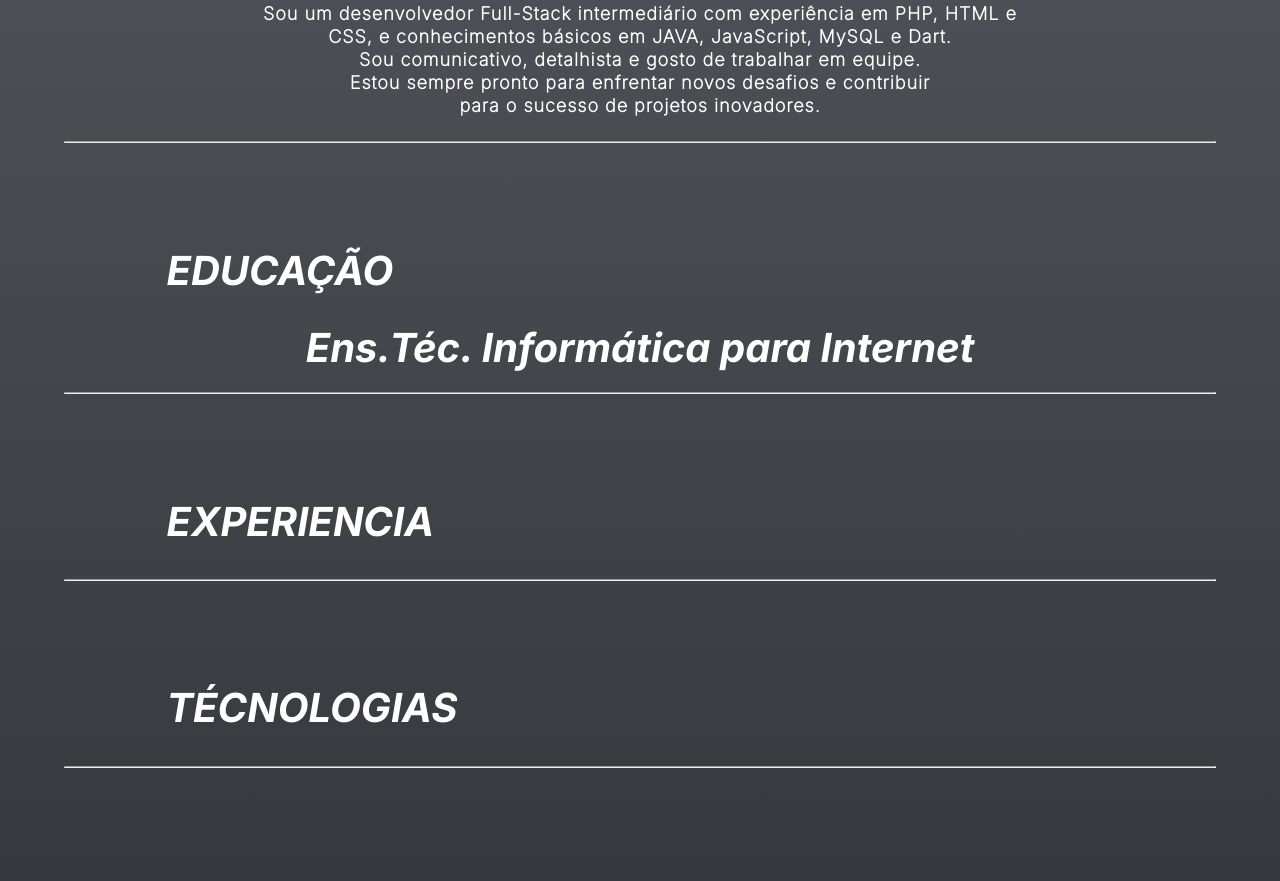
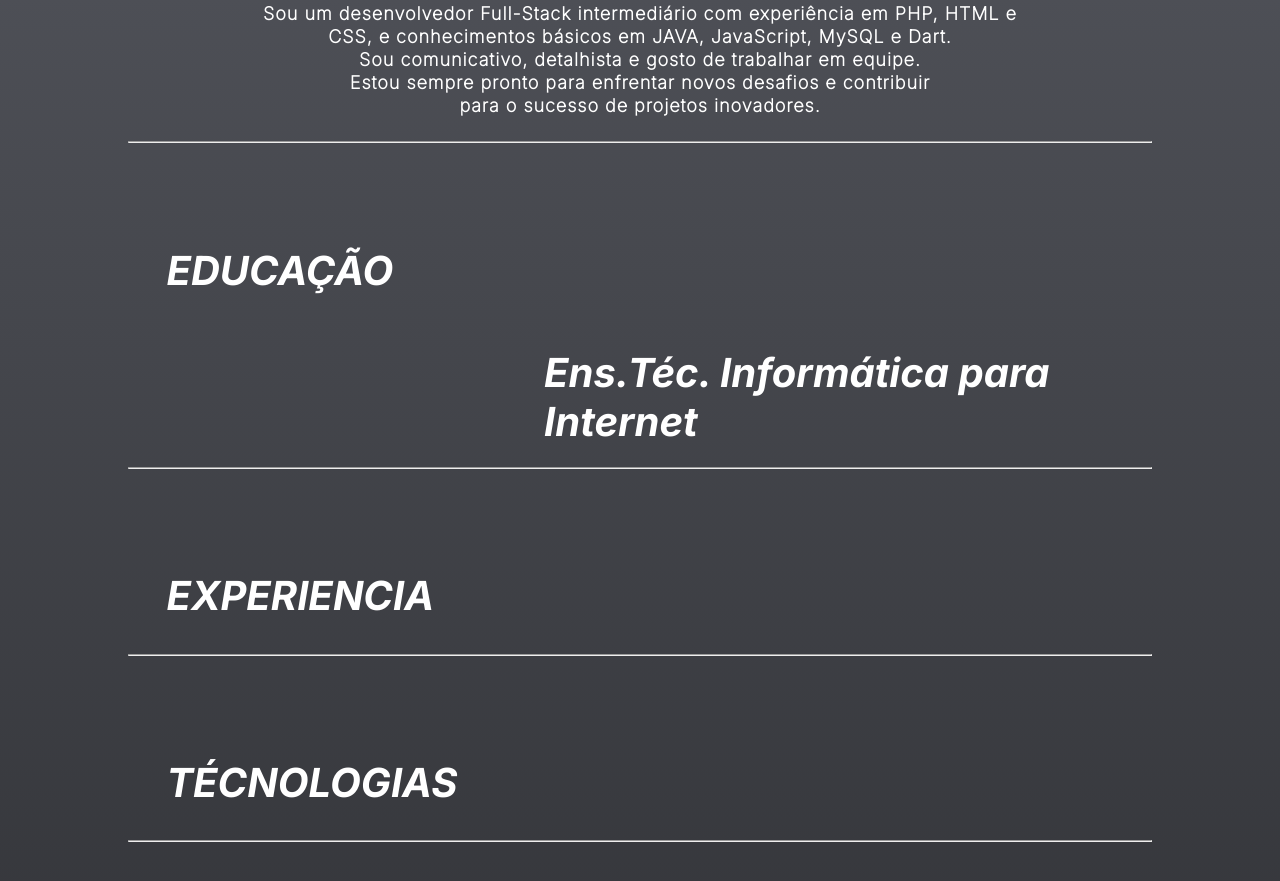
Before and after one commit to Deivid021/portifolio, a plain HTML site: page index.html in a window 1280 px wide. Shown: the part 951-1832 px from the top of the page. Drawn offline with Linux system fonts and the light colour scheme.

Commit message:
title quase

```diff
--- a/index.html
+++ b/index.html
@@ -56,9 +56,11 @@
             <div class="subtitulo">
                     <h2 class="sub">EDUCAÇÃO</h2>
             </div>
-            <div class="title">
+            <div class="container">
+            <div class="title2">
                 <h1 class="sub">Ens.Téc. Informática para Internet</h1>
             </div>
+        </div>
     <hr class="hr">
             <div class="subtitulo">
                     <h2 class="sub">EXPERIENCIA</h2>
--- a/style.css
+++ b/style.css
@@ -106,6 +106,7 @@ div h3 {
     font-optical-sizing: auto;
     font-weight: 800;
     font-style: italic;
+
 }
 
 div .sub {
@@ -113,14 +114,17 @@ div .sub {
 }
 
 .hr{
-    margin-left: 5%;
+    margin-left: 10%;
     margin-top: 2%;
-    margin-right: 5%;
+    margin-right: 10%;
 
 }
 
-.title {
-    text-align: center;
+.title2{
+    text-align: left;
+    width: 50%; /* Aumente para mover mais para a direita */
+    max-width: 100%; /* Limite para telas menores */
+    margin-left: 35%;
     font-family: "Inter", sans-serif;
     margin-top: 2%;
     color: rgb(255, 255, 255);
@@ -128,3 +132,8 @@ div .sub {
     font-weight: 800;
     font-style: italic;
 }
+.container {
+    display: flex;
+    justify-content: center;
+    width: 100%;
+}
```
